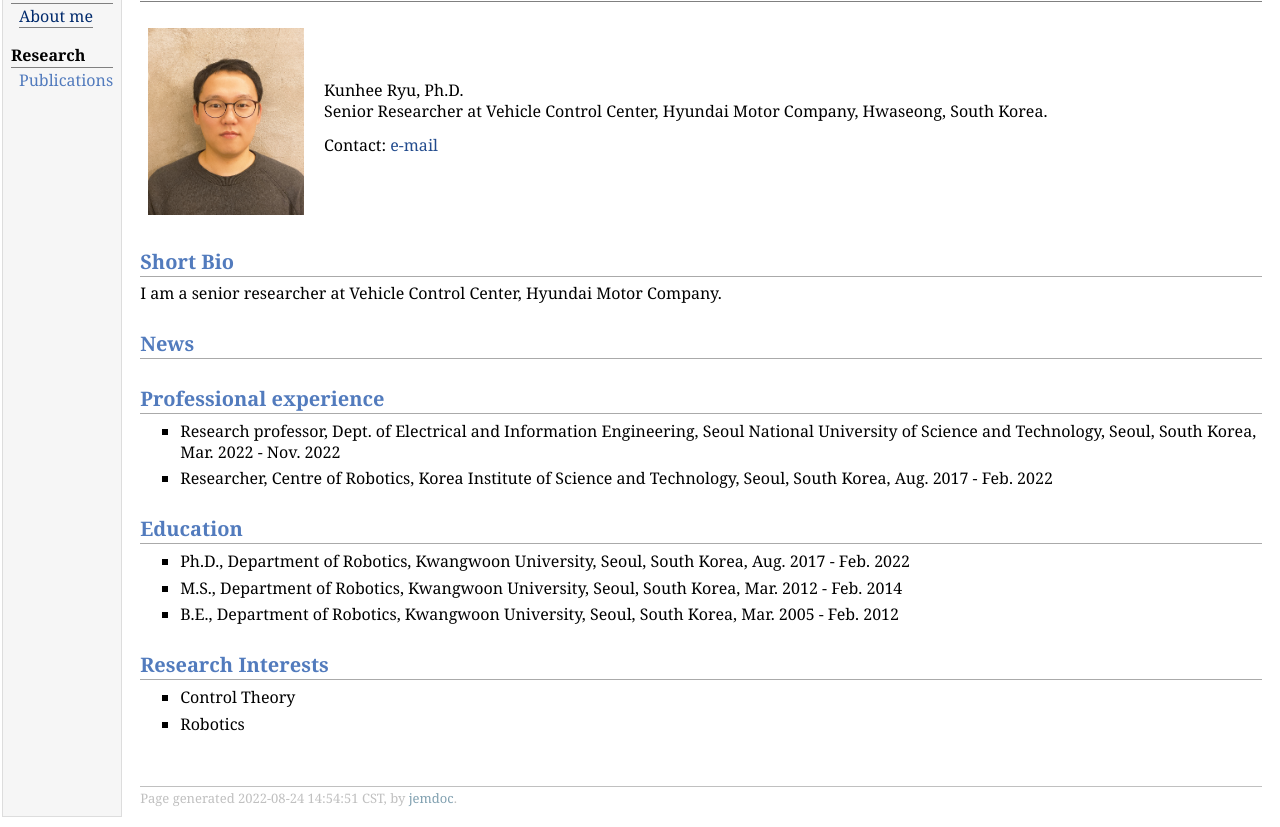
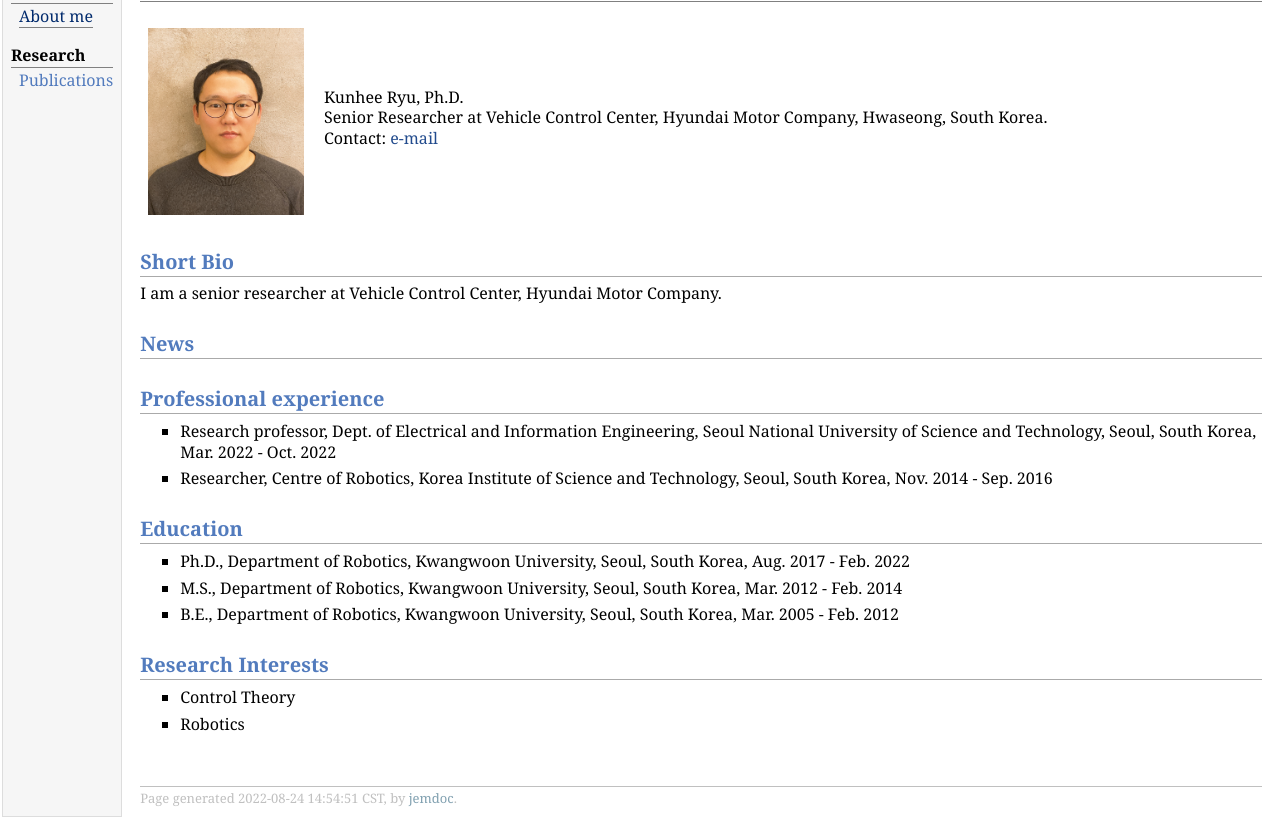
Before and after one commit to ryuhhh/ryuhhh.github.io, a plain HTML site: page index.html in a window 1280 px wide. Shown: the part 48-875 px from the top of the page. Drawn offline with Linux system fonts and the light colour scheme.

Commit message:
Update index.html

```diff
--- a/index.html
+++ b/index.html
@@ -24,8 +24,8 @@
 <img src="ryuhhh.png" alt="alt text" width="155.67px" height="186.67px" />&nbsp;</td>
 <td align="left"><p>Kunhee Ryu, Ph.D. <br />
 Senior Researcher at Vehicle Control Center, Hyundai Motor Company,
-Hwaseong, South Korea.  <br />
-<p>Contact: <a href="mailto:ryuhhh@gmail.com">e-mail</a> </p>
+Hwaseong, South Korea. <br />
+Contact: <a href="mailto:ryuhhh@gmail.com">e-mail</a>
 </td></tr></table>
 <h2>Short Bio </h2>
 <p>I am a senior researcher at Vehicle Control Center, Hyundai Motor Company.
@@ -33,9 +33,9 @@ Hwaseong, South Korea.  <br />
 <h2>News </h2>
 <h2>Professional experience </h2>
 <ul>
-<li><p>Research professor, Dept. of Electrical and Information Engineering, Seoul National University of Science and Technology, Seoul, South Korea, Mar. 2022 - Nov. 2022
+<li><p>Research professor, Dept. of Electrical and Information Engineering, Seoul National University of Science and Technology, Seoul, South Korea, Mar. 2022 - Oct. 2022
 </li>
-<li><p>Researcher, Centre of Robotics, Korea Institute of Science and Technology, Seoul, South Korea, Aug. 2017 - Feb. 2022</p>
+<li><p>Researcher, Centre of Robotics, Korea Institute of Science and Technology, Seoul, South Korea, Nov. 2014 - Sep. 2016</p>
 </li>
 </ul>
 
```
